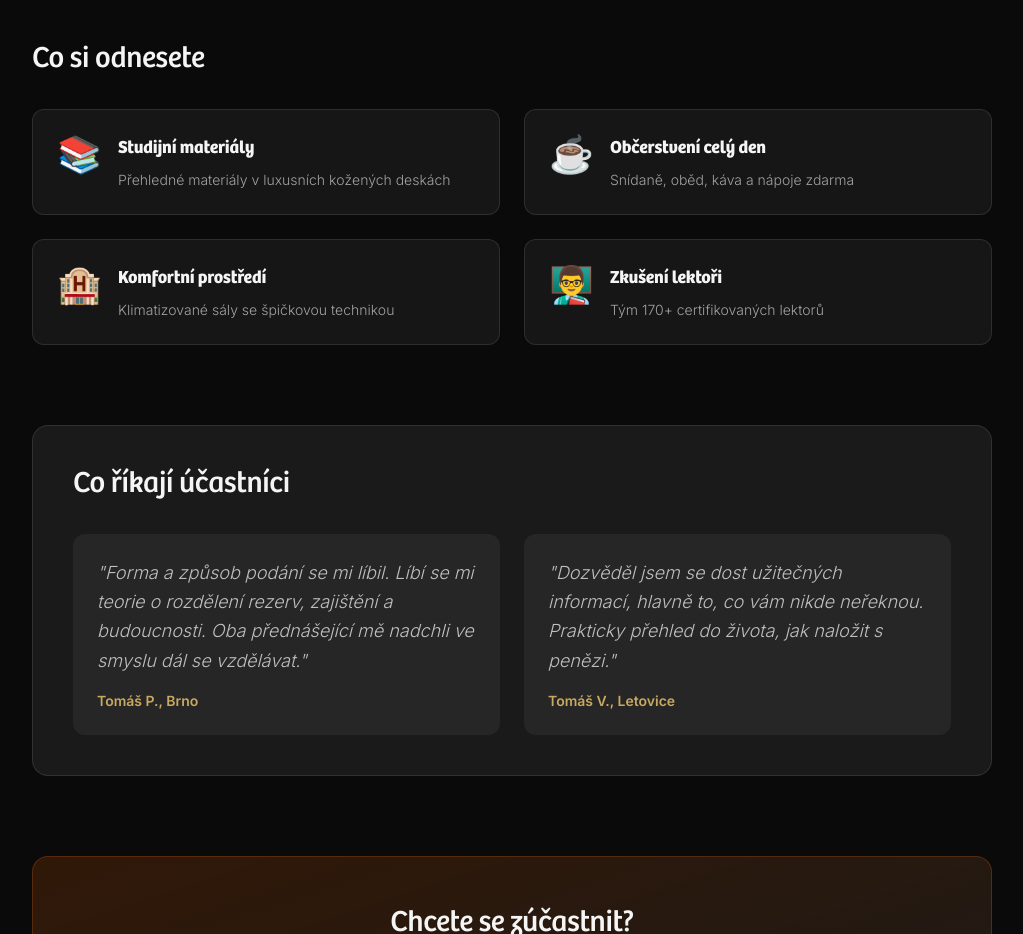
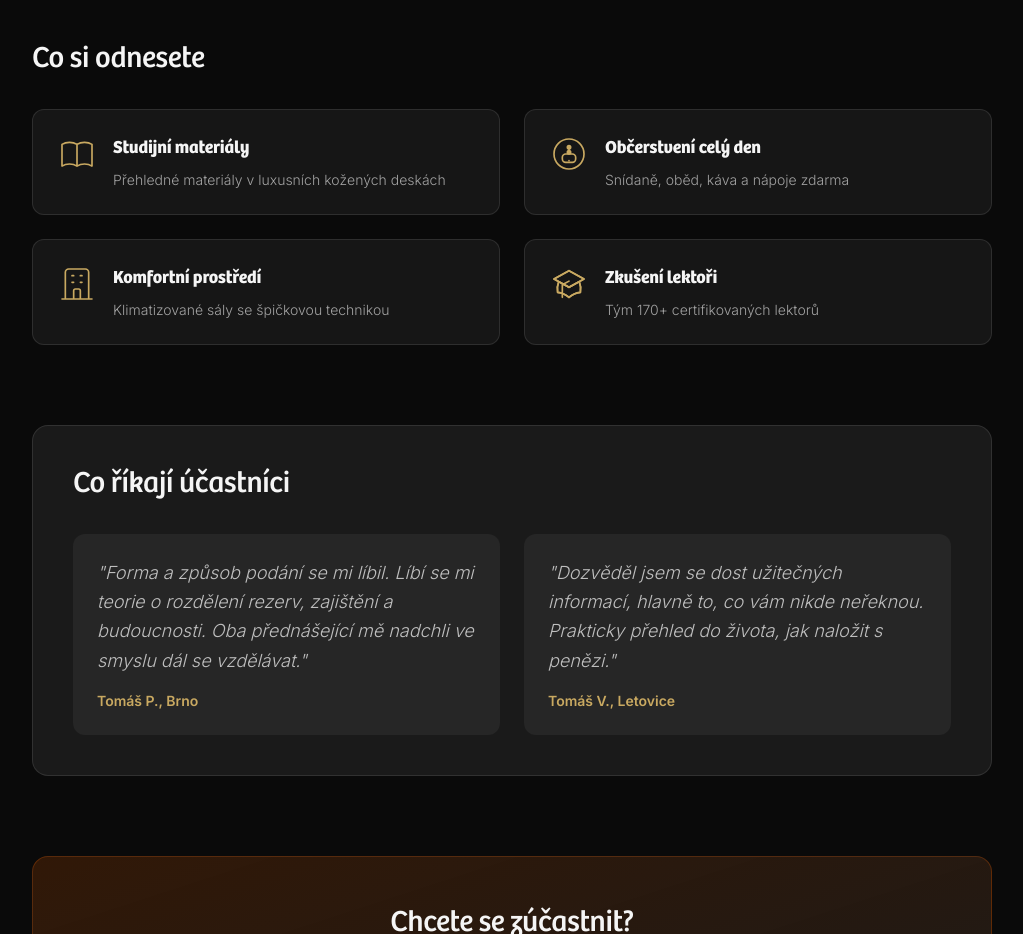
Before and after one commit to obelsky/zfp-breclav, a Next.js app: page /financni-vzdelavani/financni-minimum in a window 1280 px wide. Shown: the part 2440-3374 px from the top of the page, without its empty margins (256-1279 px from the left). Built offline with nearby package versions, Linux system fonts and the light colour scheme.

Commit message:
fix: Navigation perfect

```diff
--- a/app/bydleni-hypoteky/page.tsx
+++ b/app/bydleni-hypoteky/page.tsx
@@ -337,7 +337,7 @@ export default function MortgagePage() {
               </p>
               <p>
                 <strong>Licencované poradenství:</strong> Naši poradci jsou držiteli příslušných licencí
-                ČNB. Více informací v sekci <Link href="/o-kancelari/licence" className="text-zfp-orange hover:underline">
+                ČNB. Více informací v sekci <Link href="/o-kancelari/licence-odpovednost" className="text-zfp-orange hover:underline">
                   Licence a oprávnění
                 </Link>.
               </p>
--- a/app/crm/layout.tsx
+++ b/app/crm/layout.tsx
@@ -21,13 +21,14 @@ function CRMLayoutContent({ children }: { children: React.ReactNode }) {
       <>
         {/* Simple header for login page */}
         <div className="fixed top-0 left-0 right-0 bg-zfp-darker border-b border-white/10 z-50">
-          <div className="flex items-center justify-between px-4 py-3">
-            <div className="flex items-center gap-2">
-              <div className="text-sm font-semibold text-white">CRM Systém</div>
-            </div>
+          <div className="flex items-center justify-center px-4 py-3 relative">
+            {/* Centered title */}
+            <div className="text-base font-semibold text-white">CRM Systém</div>
+
+            {/* Back to web link - positioned absolutely on the right */}
             <Link
               href="/"
-              className="flex items-center gap-2 px-3 py-1.5 text-sm text-zfp-gold hover:text-zfp-orange transition-colors"
+              className="absolute right-4 flex items-center gap-2 px-4 py-2 text-sm text-white bg-white/5 hover:bg-white/10 border border-white/10 hover:border-zfp-orange/50 rounded-lg transition-all"
             >
               <svg className="w-4 h-4" fill="none" stroke="currentColor" viewBox="0 0 24 24">
                 <path strokeLinecap="round" strokeLinejoin="round" strokeWidth={2} d="M10 19l-7-7m0 0l7-7m-7 7h18" />
--- a/app/financni-vzdelavani/financni-minimum/page.tsx
+++ b/app/financni-vzdelavani/financni-minimum/page.tsx
@@ -157,27 +157,48 @@ export default function FinancialMinimumPage() {
                 {
                   title: 'Studijní materiály',
                   description: 'Přehledné materiály v luxusních kožených deskách',
-                  icon: '📚',
+                  icon: (
+                    <svg className="w-10 h-10" fill="none" stroke="currentColor" strokeWidth="1" viewBox="0 0 24 24">
+                      <path strokeLinecap="round" strokeLinejoin="round" d="M12 6.253v13m0-13C10.832 5.477 9.246 5 7.5 5S4.168 5.477 3 6.253v13C4.168 18.477 5.754 18 7.5 18s3.332.477 4.5 1.253m0-13C13.168 5.477 14.754 5 16.5 5c1.747 0 3.332.477 4.5 1.253v13C19.832 18.477 18.247 18 16.5 18c-1.746 0-3.332.477-4.5 1.253" />
+                    </svg>
+                  ),
                 },
                 {
                   title: 'Občerstvení celý den',
                   description: 'Snídaně, oběd, káva a nápoje zdarma',
-                  icon: '☕',
+                  icon: (
+                    <svg className="w-10 h-10" fill="none" stroke="currentColor" strokeWidth="1" viewBox="0 0 24 24">
+                      <path strokeLinecap="round" strokeLinejoin="round" d="M12 8v4m0 4h.01M21 12a9 9 0 11-18 0 9 9 0 0118 0z" />
+                      <path strokeLinecap="round" strokeLinejoin="round" d="M8 14c0-1.1.9-2 2-2h4c1.1 0 2 .9 2 2v1c0 1.1-.9 2-2 2h-4c-1.1 0-2-.9-2-2v-1z" />
+                      <circle cx="12" cy="8" r="1" fill="currentColor" />
+                      <circle cx="12" cy="11" r="1" fill="currentColor" />
+                    </svg>
+                  ),
                 },
                 {
                   title: 'Komfortní prostředí',
                   description: 'Klimatizované sály se špičkovou technikou',
-                  icon: '🏨',
+                  icon: (
+                    <svg className="w-10 h-10" fill="none" stroke="currentColor" strokeWidth="1" viewBox="0 0 24 24">
+                      <path strokeLinecap="round" strokeLinejoin="round" d="M19 21V5a2 2 0 00-2-2H7a2 2 0 00-2 2v16m14 0h2m-2 0h-5m-9 0H3m2 0h5M9 7h1m-1 4h1m4-4h1m-1 4h1m-5 10v-5a1 1 0 011-1h2a1 1 0 011 1v5m-4 0h4" />
+                    </svg>
+                  ),
                 },
                 {
                   title: 'Zkušení lektoři',
                   description: 'Tým 170+ certifikovaných lektorů',
-                  icon: '👨‍🏫',
+                  icon: (
+                    <svg className="w-10 h-10" fill="none" stroke="currentColor" strokeWidth="1" viewBox="0 0 24 24">
+                      <path strokeLinecap="round" strokeLinejoin="round" d="M12 14l9-5-9-5-9 5 9 5z" />
+                      <path strokeLinecap="round" strokeLinejoin="round" d="M12 14l6.16-3.422a12.083 12.083 0 01.665 6.479A11.952 11.952 0 0012 20.055a11.952 11.952 0 00-6.824-2.998 12.078 12.078 0 01.665-6.479L12 14z" />
+                      <path strokeLinecap="round" strokeLinejoin="round" d="M12 14l9-5-9-5-9 5 9 5zm0 0l6.16-3.422a12.083 12.083 0 01.665 6.479A11.952 11.952 0 0012 20.055a11.952 11.952 0 00-6.824-2.998 12.078 12.078 0 01.665-6.479L12 14zm-4 6v-7.5l4-2.222" />
+                    </svg>
+                  ),
                 },
               ].map((item, i) => (
                 <div key={i} className="bg-white/5 border border-white/10 rounded-xl p-6">
                   <div className="flex items-start">
-                    <div className="text-4xl mr-4">{item.icon}</div>
+                    <div className="text-zfp-gold mr-4 flex-shrink-0">{item.icon}</div>
                     <div>
                       <h3 className="text-lg font-semibold mb-2">{item.title}</h3>
                       <p className="text-white/60 text-sm">{item.description}</p>
--- a/components/Navigation.tsx
+++ b/components/Navigation.tsx
@@ -354,16 +354,15 @@ export default function Navigation() {
       <div className="lg:hidden fixed top-0 left-0 right-0 z-50 bg-zfp-darker border-b border-white/10">
         <div className="flex items-center justify-between px-4 py-3">
           <Link href="/" className="flex items-center gap-2">
-            <div className="relative w-8 h-8 flex-shrink-0">
+            <div className="relative w-[37px] h-[37px] flex-shrink-0">
               <Image
                 src="/zfp-breclav-logo.png"
-                alt="ZFP"
+                alt="ZFP Břeclav"
                 fill
                 className="object-contain"
                 priority
               />
             </div>
-            <span className="text-sm font-semibold text-white">Břeclav</span>
           </Link>
 
           <button
```
Also changed, not shown: utils/pushNotifications.ts (+17 -4 lines).
